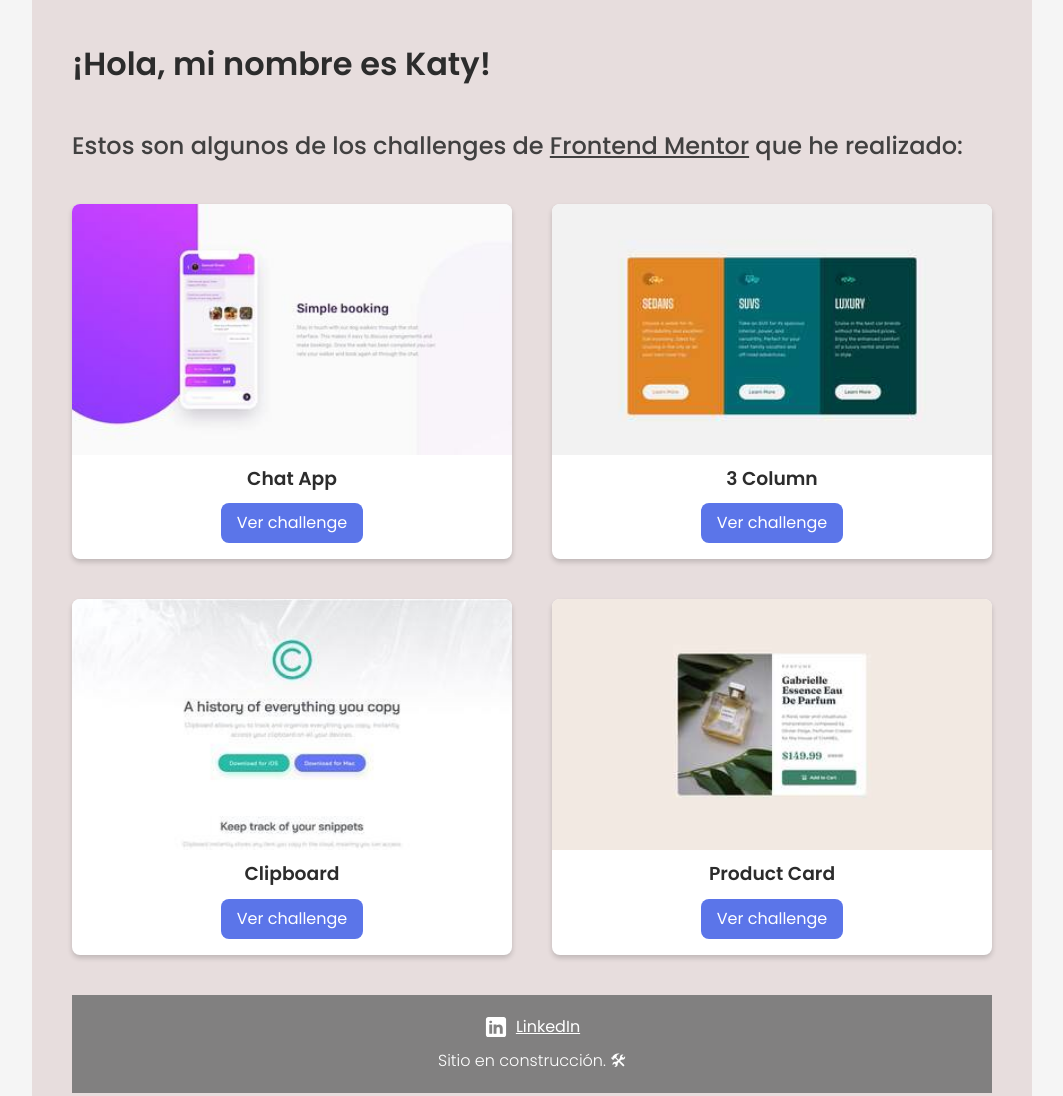
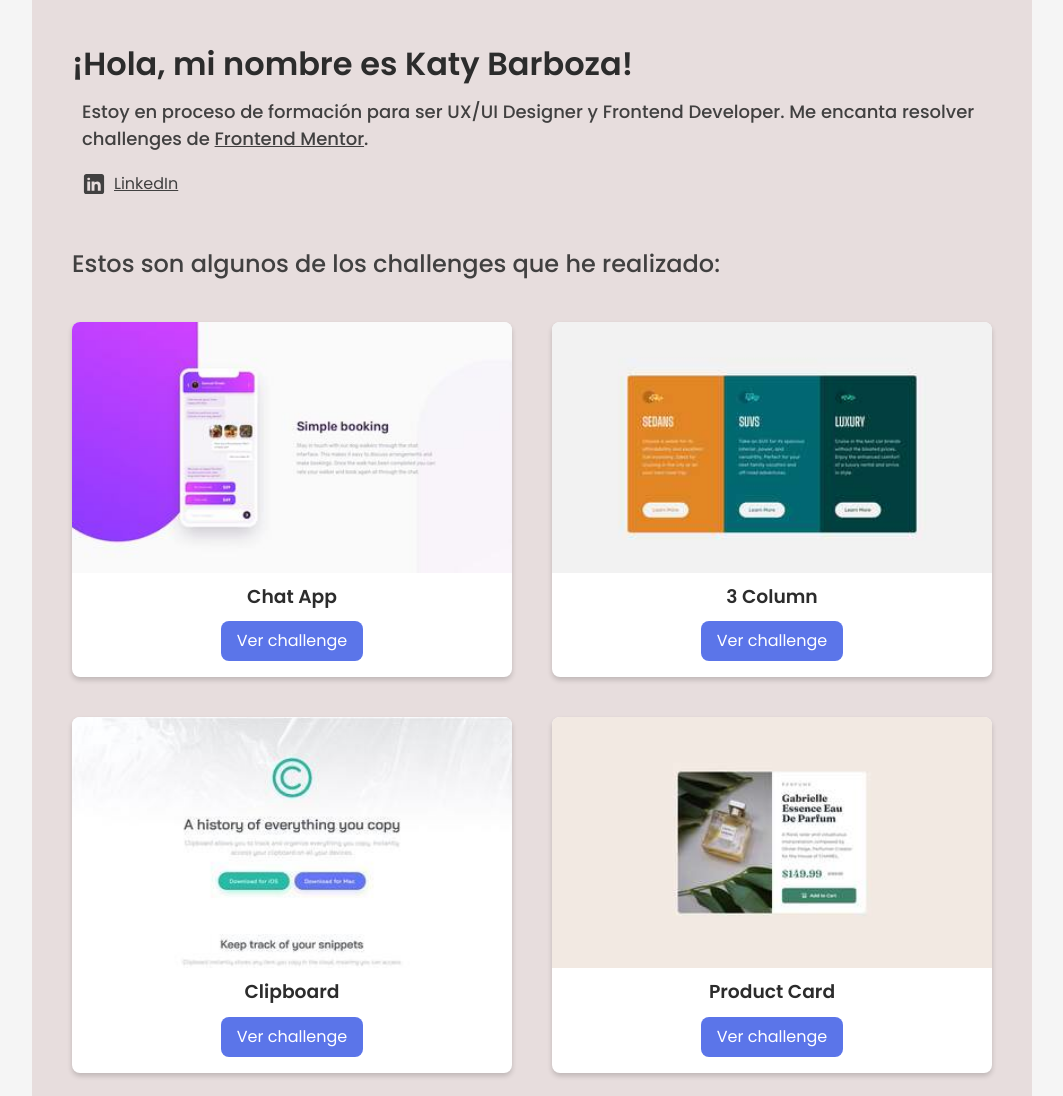
Before and after one commit to katy-paola/challenges-fm, a plain HTML site: page index.html in a window 1280 px wide. Shown: the top 1096 px of the page, without its empty margins (108-1171 px from the left). Drawn offline with Linux system fonts and the light colour scheme.

Commit message:
add personal info

```diff
--- a/index.html
+++ b/index.html
@@ -14,10 +14,14 @@
 <body>
     <div class="container">
         <header class="header">
-            <h1 class="h1">¡Hola, mi nombre es Katy!</h1>
+            <h1 class="h1">¡Hola, mi nombre es Katy Barboza!</h1>
+            <p class="paragraph">Estoy en proceso de formación para ser UX/UI Designer y Frontend Developer. Me encanta resolver challenges de <a href="https://frontendmentor.io" target="_blank" class="link">Frontend Mentor</a>.</p>
+            <a href="https://www.linkedin.com/in/katy-barboza-baena-406333203/" target="_blank" class="link link-header">
+                <img src="./img/linkedin1.svg" class="linkedin" alt="Logo de LinkedIn">LinkedIn
+            </a>
         </header>
         <main class="main">
-            <h2 class="h2">Estos son algunos de los challenges de <a href="https://frontendmentor.io" target="_blank" class="link">Frontend Mentor</a> que he realizado:</h2>
+            <h2 class="h2">Estos son algunos de los challenges que he realizado:</h2>
             <article class="card">
                 <figure class="figure">
                     <img src="./img/chat-app.jpg" alt="" class="img">
@@ -49,9 +53,9 @@
         </main>
         <footer class="footer">
             <a href="https://www.linkedin.com/in/katy-barboza-baena-406333203/" target="_blank" class="link link-footer">
-                <img src="./img/linkedin.svg" class="linkedin" alt="Logo de LinkedIn">LinkedIn
+                <img src="./img/linkedin2.svg" class="linkedin" alt="Logo de LinkedIn">LinkedIn
             </a>
-            <p class="paragraph">Sitio en construcción. 🛠</p>
+            <p class="paragraph-footer">Sitio en construcción. 🛠</p>
         </footer>
     </div>
 </body>
--- a/style.css
+++ b/style.css
@@ -34,7 +34,25 @@ body{
 }
 .header{
     display: flex;
+    flex-direction: column;
     grid-column: 1 / -1;
+}
+.paragraph{
+    font-size: 1.8rem;
+    font-weight: 500;
+    padding: 1rem;
+    color: #414040;
+}
+.link-header{
+    padding: 1rem;
+}
+.link-header, .link-footer{
+    display: flex;
+    justify-content: center;
+    align-items: center;
+    gap: .8rem;
+    width: min-content;
+    color: #414040;
 }
 .main{
     display: contents;
@@ -85,14 +103,9 @@ body{
     color: #fff;
 }
 .link-footer{
-    display: flex;
-    justify-content: center;
-    align-items: center;
-    gap: .8rem;
-    width: min-content;
     color: #fff;
 }
-.paragraph{
+.paragraph-footer{
     font-weight: 300;
 }
 
```
Also changed, not shown: img/linkedin1.svg (added), img/linkedin2.svg (renamed from img/linkedin.svg).
